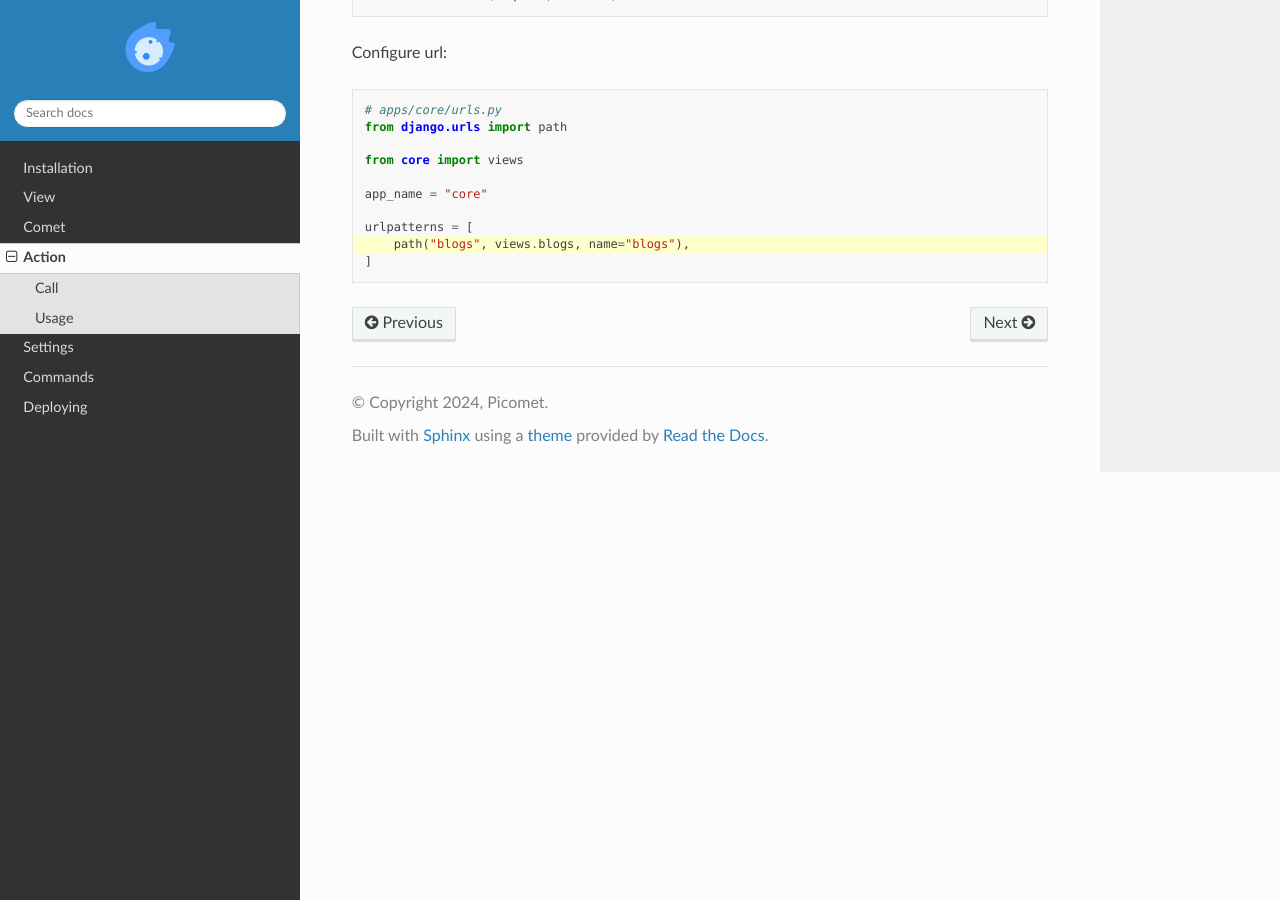
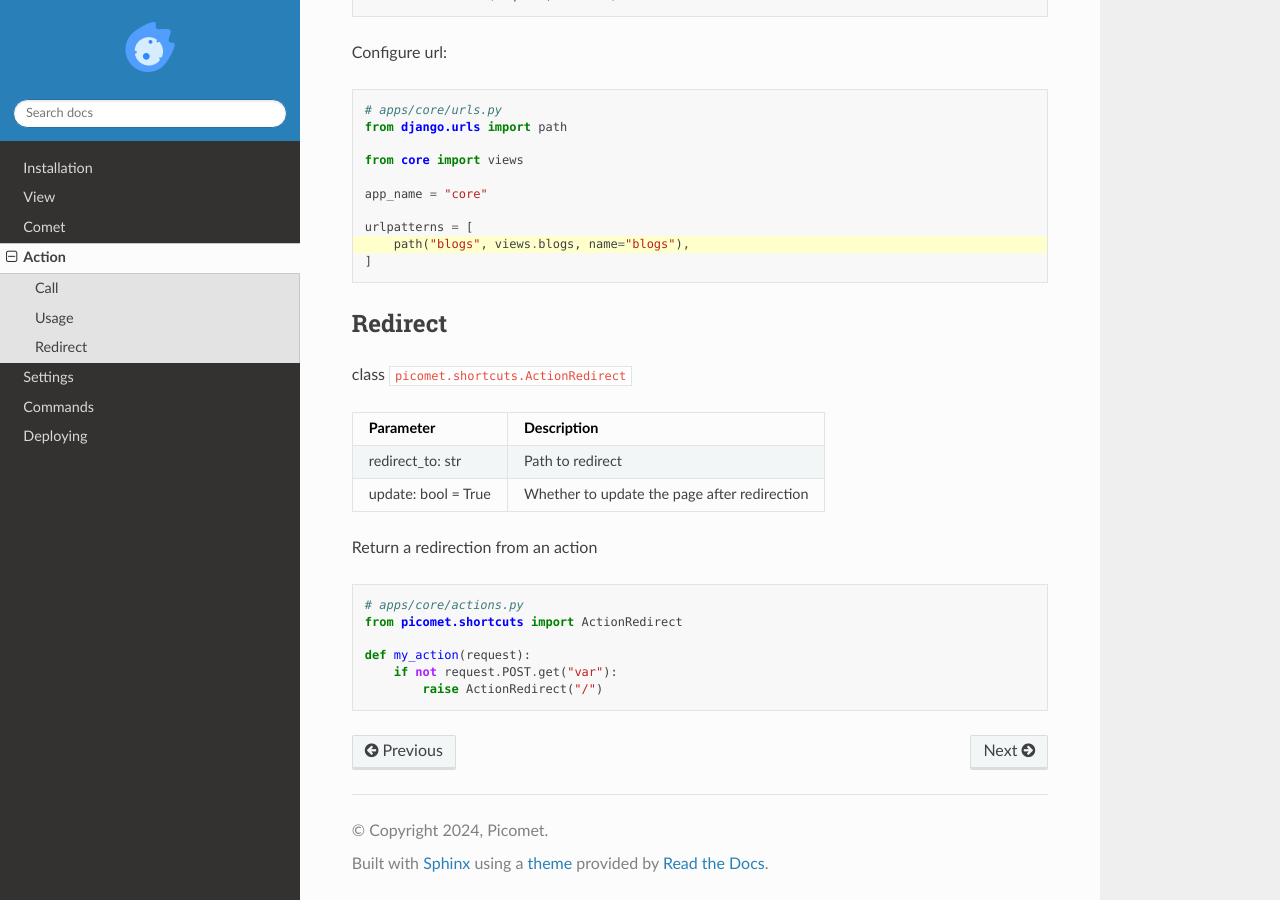
Before and after one commit to picomet/picomet, a Sphinx documentation site: the page built from docs/source/action.rst, in a window 1280 px wide and 900 px high, scrolled down 2298 px. Built offline with Sphinx 7.4.7 and the Read the Docs theme 2.0.0, drawn with Linux system fonts in a browser that asks for light colours.

Commit message:
docs: add ActionRedirect to action guide

```diff
--- a/docs/source/action.rst
+++ b/docs/source/action.rst
@@ -139,3 +139,30 @@
   urlpatterns = [
       path("blogs", views.blogs, name="blogs"),
   ]
+
+
+Redirect
+--------
+
+class ``picomet.shortcuts.ActionRedirect``
+
+.. list-table::
+   :header-rows: 1
+
+   * - Parameter
+     - Description
+   * - redirect_to: str
+     - Path to redirect
+   * - update: bool = True
+     - Whether to update the page after redirection
+
+Return a redirection from an action
+
+.. code-block:: python
+
+  # apps/core/actions.py
+  from picomet.shortcuts import ActionRedirect
+
+  def my_action(request):
+      if not request.POST.get("var"):
+          raise ActionRedirect("/")
```
